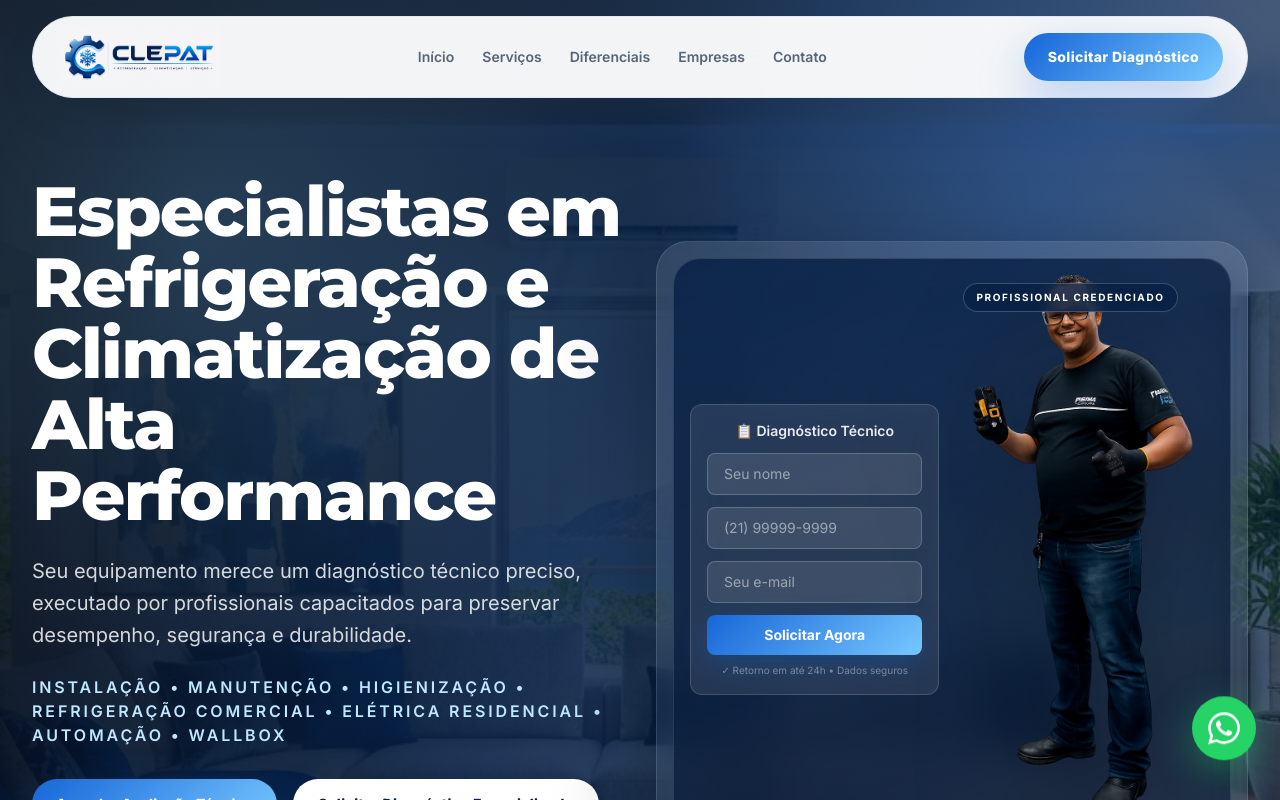
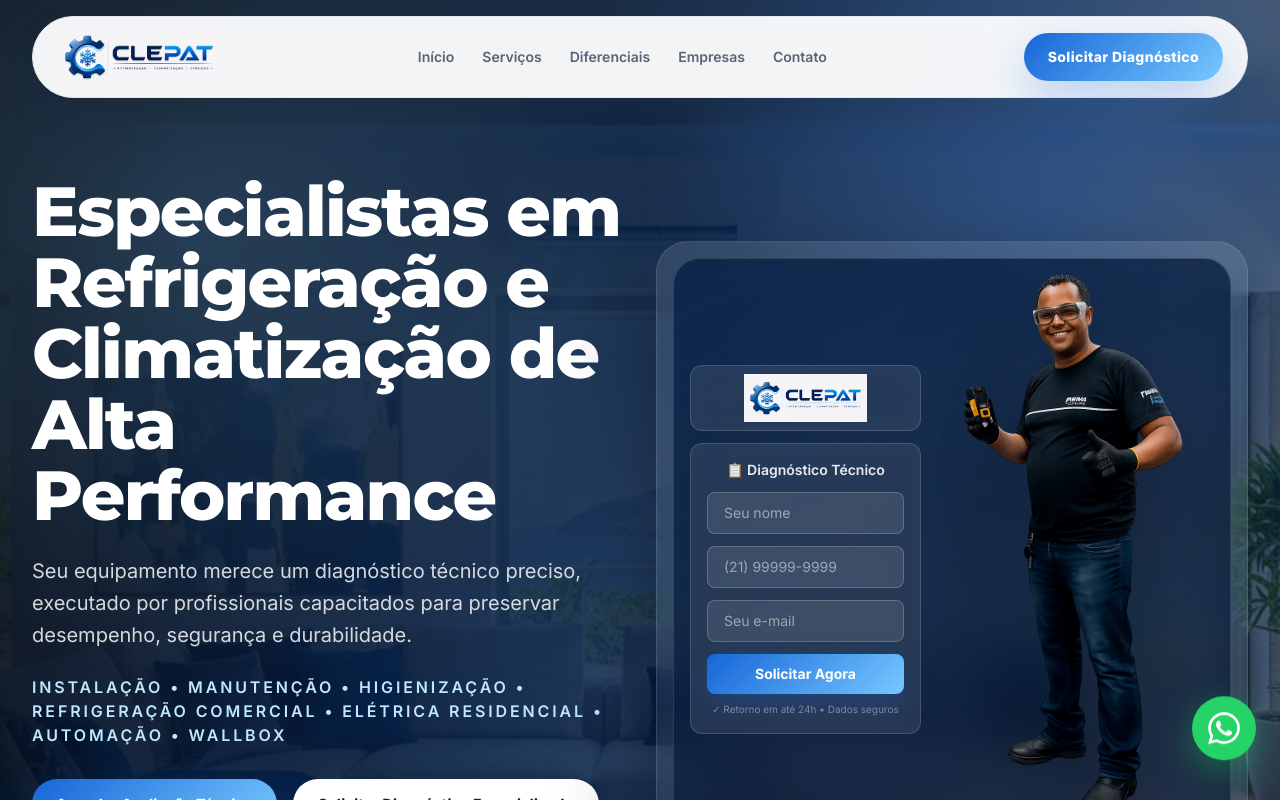
Before and after one commit to ramalhoraul-git/clepat, a React (Vite) app: page / in a window 1280 px wide. Shown: the top 800 px of the page. Built offline with nearby package versions, Linux system fonts and the light colour scheme.

Commit message:
Update App.tsx

```diff
--- a/src/App.tsx
+++ b/src/App.tsx
@@ -436,7 +436,7 @@
       </header>
 
       <main className="relative z-10">
-        {/* ===== HERO - PROFISSIONAL GRANDE + FORMULÁRIO ===== */}
+        {/* ===== HERO - FORMULÁRIO COM LOGO NO TOPO + PROFISSIONAL ===== */}
         <section id="inicio" className="relative isolate overflow-hidden pt-30 scroll-mt-28 sm:pt-36">
           <div className="absolute inset-0">
             <img
@@ -488,15 +488,24 @@
               </div>
             </div>
 
-            {/* COLUNA DIREITA - FORMULÁRIO + PROFISSIONAL GRANDE */}
+            {/* COLUNA DIREITA - FORMULÁRIO COM LOGO + PROFISSIONAL GRANDE */}
             <div className="relative" data-reveal>
               <div className="relative mx-auto max-w-[620px] rounded-[2rem] border border-white/12 bg-[linear-gradient(180deg,rgba(255,255,255,0.10),rgba(255,255,255,0.03))] p-4 shadow-[0_40px_90px_rgba(3,10,24,0.5)] backdrop-blur-xl">
                 <div className="rounded-[1.7rem] border border-white/12 bg-[linear-gradient(160deg,rgba(8,34,71,0.85),rgba(10,20,42,0.60))] p-4">
 
-                  {/* FORMULÁRIO + PROFISSIONAL LADO A LADO (INVERTIDO) */}
+                  {/* FORMULÁRIO (esquerda) COM LOGO NO TOPO */}
                   <div className="flex flex-col items-center gap-4 sm:flex-row">
-                    {/* FORMULÁRIO (esquerda) */}
-                    <div className="flex-1 rounded-xl border border-white/15 bg-white/10 p-4 backdrop-blur-md">
+                    <div className="flex-1">
+                      {/* LOGO NO TOPO DO FORMULÁRIO - LARGURA TOTAL COM BORDAS ARREDONDADAS */}
+                      <div className="mb-3 w-full overflow-hidden rounded-xl border border-white/15 bg-white/10 p-2 backdrop-blur-md">
+                        <img
+                          src="/images/logo.png"
+                          alt="Clepat"
+                          className="mx-auto h-12 w-auto object-contain"
+                        />
+                      </div>
+
+                      <div className="rounded-xl border border-white/15 bg-white/10 p-4 backdrop-blur-md">
                         <p className="mb-3 text-center text-sm font-semibold text-white/90">
                           📋 Diagnóstico Técnico
                         </p>
@@ -539,17 +548,15 @@
                           ✓ Retorno em até 24h • Dados seguros
                         </p>
                       </div>
+                    </div>
 
-                    {/* PROFISSIONAL GRANDE (direita) */}
+                    {/* PROFISSIONAL GRANDE (direita) - SEM BADGE */}
                     <div className="relative flex-[1.2]">
                       <img
                         src="/images/profissional.png"
                         alt="Profissional Clepat"
                         className="mx-auto max-h-[550px] w-full object-contain drop-shadow-[0_30px_60px_rgba(0,0,0,0.3)]"
                       />
-                      <div className="absolute left-2 top-2 rounded-full border border-white/20 bg-[#082247]/80 px-3 py-1.5 text-[10px] font-bold uppercase tracking-[0.16em] text-white backdrop-blur-sm">
-                        Profissional Credenciado
-                      </div>
                     </div>
                   </div>
 
```
Lines whose indentation alone changed are shown as unchanged.
